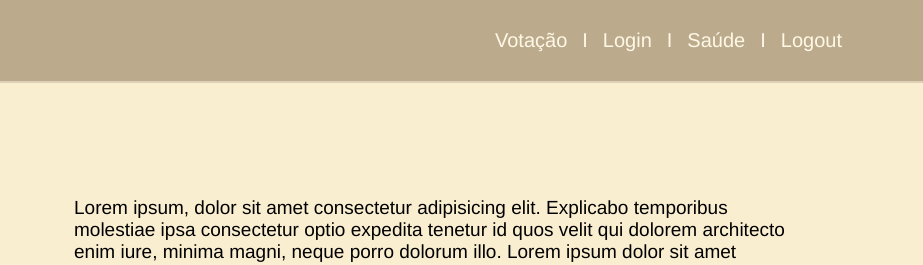
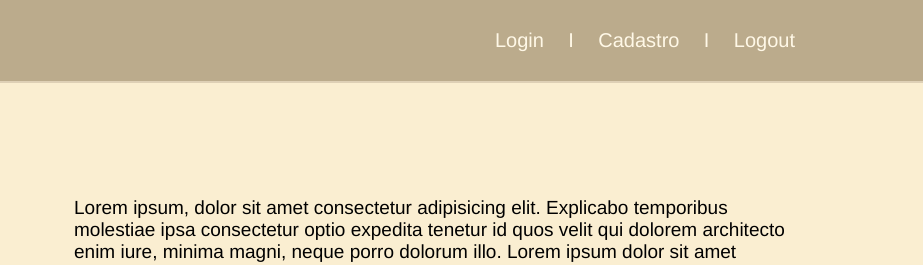
Before and after one commit to moisesaraujo2005/Projeto-Individual24, a website: page Site/public/index.html in a window 1280 px wide. Shown: the top 265 px of the page, 357-1280 px from the left. Drawn offline with Linux system fonts and the light colour scheme.

Commit message:
Api Login

```diff
--- a/Site/public/index.html
+++ b/Site/public/index.html
@@ -19,13 +19,11 @@
 
         </img>
            <ul class="navbar">
-            <a href="votação.html"><li>Votação</li></a>
-            <li>I</li>
             <a href="login.html"><li>Login</li></a>
             <li>I</li>
 
 
-            <a href="cadastro.html"><li>Saúde</li></a>
+            <a href="cadastro.html"><li>Cadastro</li></a>
             <li>I</li>
             <a href="home.html">Logout</a>
            </ul>
```
Also changed, not shown: Site/public/login.html (+3 -3 lines).
